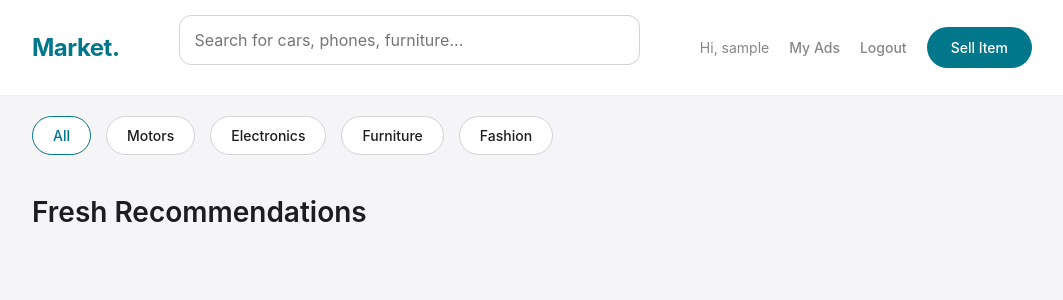
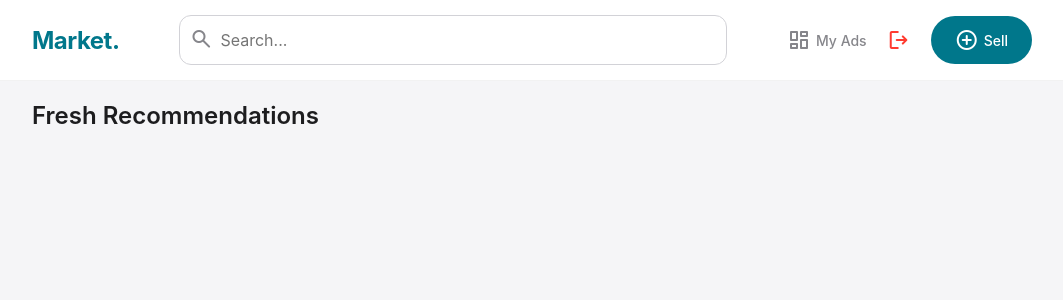
Before and after one commit to alkaabihasan-create/market-app, a Flask app: page / in a window 1280 px wide. Shown: the top 300 px of the page, without its empty margins (108-1171 px from the left). Run offline with Flask 3, Linux system fonts and the light colour scheme; the visitor is signed in with stand-in values (Sample User, id 1); data that the repository does not hold is empty.

Commit message:
Update design and icons

```diff
--- a/static/style.css
+++ b/static/style.css
@@ -23,6 +23,9 @@ body {
 }
 a { text-decoration: none; color: inherit; }
 
+/* Fix for Google Icons Alignment */
+.material-symbols-rounded { vertical-align: middle; }
+
 /* Remove Input Spinners */
 input[type=number]::-webkit-outer-spin-button,
 input[type=number]::-webkit-inner-spin-button { -webkit-appearance: none; margin: 0; }
@@ -46,7 +49,7 @@ header {
 
 /* Desktop Navigation */
 .nav-links { display: flex; align-items: center; gap: 20px; }
-.nav-links a { font-size: 14px; color: var(--text-secondary); transition: color 0.2s; font-weight: 500; }
+.nav-links a { font-size: 14px; color: var(--text-secondary); transition: color 0.2s; font-weight: 500; display: flex; align-items: center; gap: 5px; }
 .nav-links a:hover { color: var(--primary-color); }
 
 /* --- MOBILE BOTTOM NAV (Hidden on Desktop) --- */
@@ -57,85 +60,73 @@ header {
     background-color: var(--primary-color); color: white;
     padding: 12px 24px; border-radius: 980px; font-size: 14px;
     font-weight: 600; border: none; cursor: pointer; transition: all 0.2s;
-    display: inline-block; text-align: center;
+    display: inline-flex; align-items: center; justify-content: center; gap: 8px;
 }
 .btn-secondary {
     background-color: white; border: 1px solid #D2D2D7;
     color: var(--text-main); padding: 10px 20px; border-radius: 980px;
     font-size: 14px; font-weight: 500; cursor: pointer;
+    display: inline-flex; align-items: center; justify-content: center; gap: 8px;
 }
 
-/* --- FORMS --- */
+/* --- FORMS & BOXES --- */
 input, select, textarea {
     width: 100%; padding: 14px; border-radius: 12px;
     border: 1px solid #D2D2D7; background-color: white;
-    font-size: 16px; /* 16px prevents iOS zoom on focus */
+    font-size: 16px; /* Prevents iOS zoom */
     box-sizing: border-box; margin-bottom: 15px; font-family: inherit;
 }
 input:focus { outline: none; border-color: var(--primary-color); }
 
-/* --- LAYOUT --- */
 .container { max-width: 1000px; margin: 0 auto; padding: 0 20px; }
 .box {
     background: white; padding: 30px; border-radius: 24px;
     max-width: 400px; margin: 20px auto; text-align: center;
     box-shadow: 0 10px 30px rgba(0,0,0,0.04);
+    border: 1px solid rgba(0,0,0,0.03);
 }
 
+/* --- DETAIL PAGE LAYOUT --- */
+.detail-layout { display: flex; flex-wrap: wrap; background: white; border-radius: 24px; overflow: hidden; box-shadow: 0 10px 30px rgba(0,0,0,0.04); }
+.detail-image { flex: 1; min-width: 400px; background: #f0f0f0; height: 500px; }
+.detail-image img { width: 100%; height: 100%; object-fit: cover; }
+.detail-info { flex: 1; padding: 40px; min-width: 300px; display: flex; flex-direction: column; justify-content: center; }
+
+
 /* =========================================
-   MOBILE RESPONSIVENESS (The Magic Part)
+   MOBILE RESPONSIVENESS
    ========================================= */
 @media (max-width: 768px) {
-
-    /* 1. Header Changes */
-    .header-content {
-        flex-direction: column; /* Stack Logo on top of Search */
-        align-items: stretch;   /* Full width */
-        gap: 15px;
-    }
-
+    /* 1. Header: Stack Logo and Search */
+    .header-content { flex-direction: column; align-items: stretch; gap: 15px; }
     .logo { text-align: center; }
-
     .search-bar { margin: 0 !important; width: 100%; }
 
-    /* 2. Hide Desktop Nav Links */
+    /* 2. Hide Desktop Nav */
     .nav-links { display: none; }
 
     /* 3. Show Bottom Navigation Bar */
     .mobile-nav {
-        display: flex;
-        justify-content: space-around;
-        align-items: center;
-        position: fixed;
-        bottom: 0; left: 0; right: 0;
-        height: 65px; /* Height of the bar */
-        background: rgba(255, 255, 255, 0.98);
-        border-top: 1px solid rgba(0,0,0,0.1);
-        backdrop-filter: blur(10px);
-        -webkit-backdrop-filter: blur(10px);
-        z-index: 1000;
-        padding-bottom: env(safe-area-inset-bottom); /* For iPhone X+ Home bar */
+        display: flex; justify-content: space-around; align-items: center;
+        position: fixed; bottom: 0; left: 0; right: 0; height: 65px;
+        background: rgba(255, 255, 255, 0.98); border-top: 1px solid rgba(0,0,0,0.1);
+        backdrop-filter: blur(10px); -webkit-backdrop-filter: blur(10px);
+        z-index: 1000; padding-bottom: env(safe-area-inset-bottom);
     }
+    .mobile-nav a {
+        display: flex; flex-direction: column; align-items: center;
+        font-size: 10px; color: #999; text-decoration: none; gap: 4px;
+    }
+    /* Icons in bottom nav */
+    .mobile-nav .material-symbols-rounded { font-size: 28px; }
+    .mobile-nav a.active { color: var(--primary-color); }
 
-    .mobile-nav a {
-        display: flex;
-        flex-direction: column;
-        align-items: center;
-        font-size: 10px;
-        color: #86868B;
-        text-decoration: none;
-        gap: 4px;
-    }
+    /* 4. Detail Page Mobile Layout */
+    .detail-image { min-width: 100%; height: 350px; }
+    .detail-info { padding: 25px; }
 
-    .mobile-nav a.active { color: var(--primary-color); }
-    .mobile-nav span.icon { font-size: 22px; }
-
-    /* 4. Grid Adjustments */
+    /* 5. General Layout */
     .container { padding: 0 15px; }
-
-    /* Make cards taking up full width minus padding for better visibility */
-    .box { padding: 20px; margin: 10px auto; width: 100%; box-sizing: border-box; }
-
+    .box { padding: 25px; margin: 10px auto; width: 100%; box-sizing: border-box; }
     h1 { font-size: 26px; }
-    h2 { font-size: 22px; }
 }
--- a/templates/home.html
+++ b/templates/home.html
@@ -4,7 +4,7 @@
     <title>Market.</title>
     <meta charset="utf-8">
     <meta name="viewport" content="width=device-width, initial-scale=1">
-
+    <link rel="stylesheet" href="https://fonts.googleapis.com/css2?family=Material+Symbols+Rounded:opsz,wght,FILL,GRAD@24,400,1,0" />
     <link rel="stylesheet" href="{{ url_for('static', filename='style.css') }}">
 </head>
 <body>
@@ -14,48 +14,41 @@
             <a href="/" class="logo">Market.</a>
 
             <form action="/" class="search-bar" style="flex-grow: 1; margin: 0 40px;">
-                <input type="text" name="q" placeholder="Search for cars, phones, furniture...">
+                <div style="position: relative;">
+                    <input type="text" name="q" placeholder="Search..." style="margin-bottom: 0; padding-left: 40px;">
+                    <span class="material-symbols-rounded" style="position: absolute; left: 10px; top: 12px; color: var(--text-secondary);">search</span>
+                </div>
             </form>
 
             <nav class="nav-links">
                 {% if current_user.is_authenticated %}
-
-                    <span style="color: var(--text-secondary); font-size: 14px;">Hi, {{ current_user.username }}</span>
-                    <a href="/dashboard">My Ads</a>
-                    <a href="/logout">Logout</a>
-                    <a href="/sell" class="btn-primary" style="color: white; text-decoration: none;">Sell Item</a>
-
+                    <a href="/dashboard">
+                        <span class="material-symbols-rounded">dashboard</span> My Ads
+                    </a>
+                    <a href="/logout" style="color: var(--danger-color);">
+                        <span class="material-symbols-rounded">logout</span>
+                    </a>
+                    <a href="/sell" class="btn-primary" style="color: white;">
+                        <span class="material-symbols-rounded">add_circle</span> Sell
+                    </a>
                 {% else %}
-
-                    <a href="/login">Login</a>
-                    <a href="/register" class="btn-primary" style="color: white; text-decoration: none;">Get Started</a>
-
+                    <a href="/login">
+                         <span class="material-symbols-rounded">login</span> Login
+                    </a>
                 {% endif %}
             </nav>
         </div>
     </header>
 
-    <div class="container" style="padding-bottom: 0;">
-        <div style="display: flex; gap: 15px; overflow-x: auto; padding-bottom: 10px;">
-            <a href="/" class="btn-secondary" style="border-color: var(--primary-color); color: var(--primary-color);">All</a>
-            <a href="#" class="btn-secondary" onclick="filterCategory('motors')">Motors</a>
-            <a href="#" class="btn-secondary" onclick="filterCategory('electronics')">Electronics</a>
-            <a href="#" class="btn-secondary" onclick="filterCategory('furniture')">Furniture</a>
-            <a href="#" class="btn-secondary" onclick="filterCategory('fashion')">Fashion</a>
-        </div>
-    </div>
+    <div class="container">
+        <h2 style="font-size: 24px; font-weight: 600; margin-bottom: 20px; color: var(--text-main);">Fresh Recommendations</h2>
 
-    <div class="container">
-        <h2 style="font-size: 28px; font-weight: 600; margin-bottom: 30px; margin-top: 30px; color: var(--text-main);">Fresh Recommendations</h2>
-
-        <div style="display: grid; grid-template-columns: repeat(auto-fill, minmax(280px, 1fr)); gap: 30px;">
+        <div style="display: grid; grid-template-columns: repeat(auto-fill, minmax(280px, 1fr)); gap: 25px;">
             {% for item in items %}
-            <a href="/item/{{ item.id }}" class="box" style="margin: 0; padding: 0; overflow: hidden; text-align: left; display: block; text-decoration: none; transition: transform 0.2s;" data-category="{{ item.category|default('') }}">
-
-                <div style="height: 250px; background: #eee;">
+            <a href="/item/{{ item.id }}" class="box" style="margin: 0; padding: 0; overflow: hidden; text-align: left; display: block; transition: transform 0.2s;">
+                <div style="height: 250px; background: #eee; position: relative;">
                     <img src="{{ item.image }}" style="width: 100%; height: 100%; object-fit: cover;">
                 </div>
-
                 <div style="padding: 20px;">
                     <h3 style="margin: 0 0 5px 0; font-size: 17px; color: var(--text-main);">{{ item.name }}</h3>
                     <div style="font-size: 16px; font-weight: 700; color: var(--primary-color); margin-top: 10px;">
@@ -67,41 +60,29 @@
         </div>
     </div>
 
-    <script>
-        function filterCategory(category) {
-            let cards = document.querySelectorAll('.box'); // Selects the cards
-
-            cards.forEach(card => {
-                if (category === 'all' || card.getAttribute('data-category') === category) {
-                    card.style.display = 'block';
-                } else {
-                    card.style.display = 'none';
-                }
-            });
-        }
-    </script>
-<nav class="mobile-nav">
-        <a href="/">
-            <span class="icon">🏠</span>
+    <nav class="mobile-nav">
+        <a href="/" class="active">
+            <span class="material-symbols-rounded">home</span>
             <span>Home</span>
         </a>
 
         <a href="/sell">
-            <span class="icon" style="background: var(--primary-color); color: white; width: 40px; height: 40px; border-radius: 50%; display: flex; align-items: center; justify-content: center; margin-bottom: -5px;">＋</span>
-            <span style="margin-top: 5px;">Sell</span>
+            <span class="material-symbols-rounded" style="color: var(--primary-color); font-size: 32px;">add_circle</span>
+            <span style="color: var(--primary-color);">Sell</span>
         </a>
 
         {% if current_user.is_authenticated %}
             <a href="/dashboard">
-                <span class="icon">👤</span>
-                <span>My Ads</span>
+                <span class="material-symbols-rounded">person</span>
+                <span>Profile</span>
             </a>
         {% else %}
             <a href="/login">
-                <span class="icon">🔑</span>
+                <span class="material-symbols-rounded">login</span>
                 <span>Login</span>
             </a>
         {% endif %}
     </nav>
+
 </body>
 </html>
--- a/templates/login.html
+++ b/templates/login.html
@@ -3,6 +3,7 @@
 <head>
     <title>Login</title>
     <link rel="stylesheet" href="{{ url_for('static', filename='style.css') }}">
+    <link rel="stylesheet" href="https://fonts.googleapis.com/css2?family=Material+Symbols+Rounded:opsz,wght,FILL,GRAD@24,400,1,0" />
 </head>
 <body>
 
```
Also changed, not shown: templates/detail.html (+22 -41 lines), templates/sell.html (+27 -38 lines).
